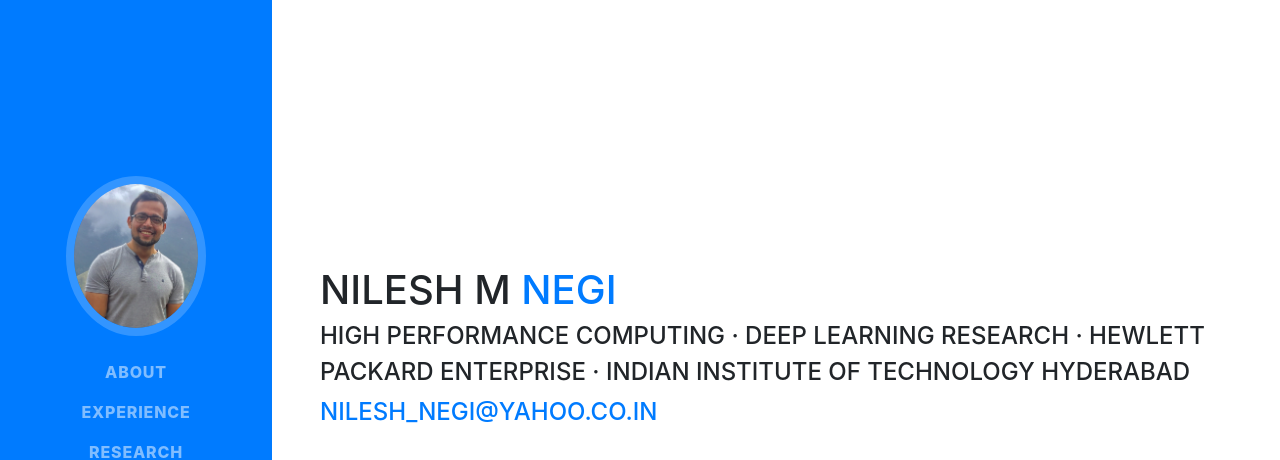
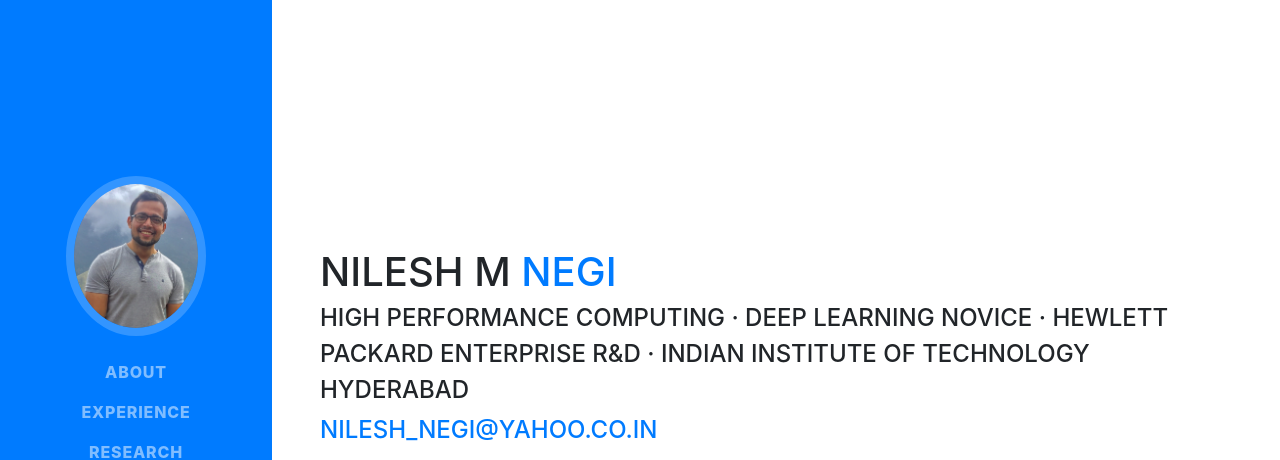
Before and after one commit to nileshnegi/nileshnegi.github.io, a website with bundled scripts: page index.html in a window 1280 px wide. Shown: the top 460 px of the page. Built offline with nearby package versions, Linux system fonts and the light colour scheme; a web font is replaced by a local one.

Commit message:
Update index.html

```diff
--- a/index.html
+++ b/index.html
@@ -69,7 +69,7 @@
           <h1 class="mb-1">Nilesh M
             <span class="text-primary">Negi</span>
           </h1>
-          <div class="subheading mb-1">High Performance Computing · Deep Learning Research · Hewlett Packard Enterprise · Indian Institute of Technology Hyderabad</div>
+          <div class="subheading mb-1">High Performance Computing · Deep Learning Novice · Hewlett Packard Enterprise R&D · Indian Institute of Technology Hyderabad</div>
 		  <div class="subheading mb-5"><a href="mailto:nilesh_negi@Yahoo.co.in">nilesh_negi@yahoo.co.in</a>
           </div>
           <!-- <p class="lead mb-5">I am experienced in leveraging agile frameworks to provide a robust synopsis for high level overviews. Iterative approaches to corporate strategy foster collaborative thinking to further the overall value proposition.</p> -->
```
